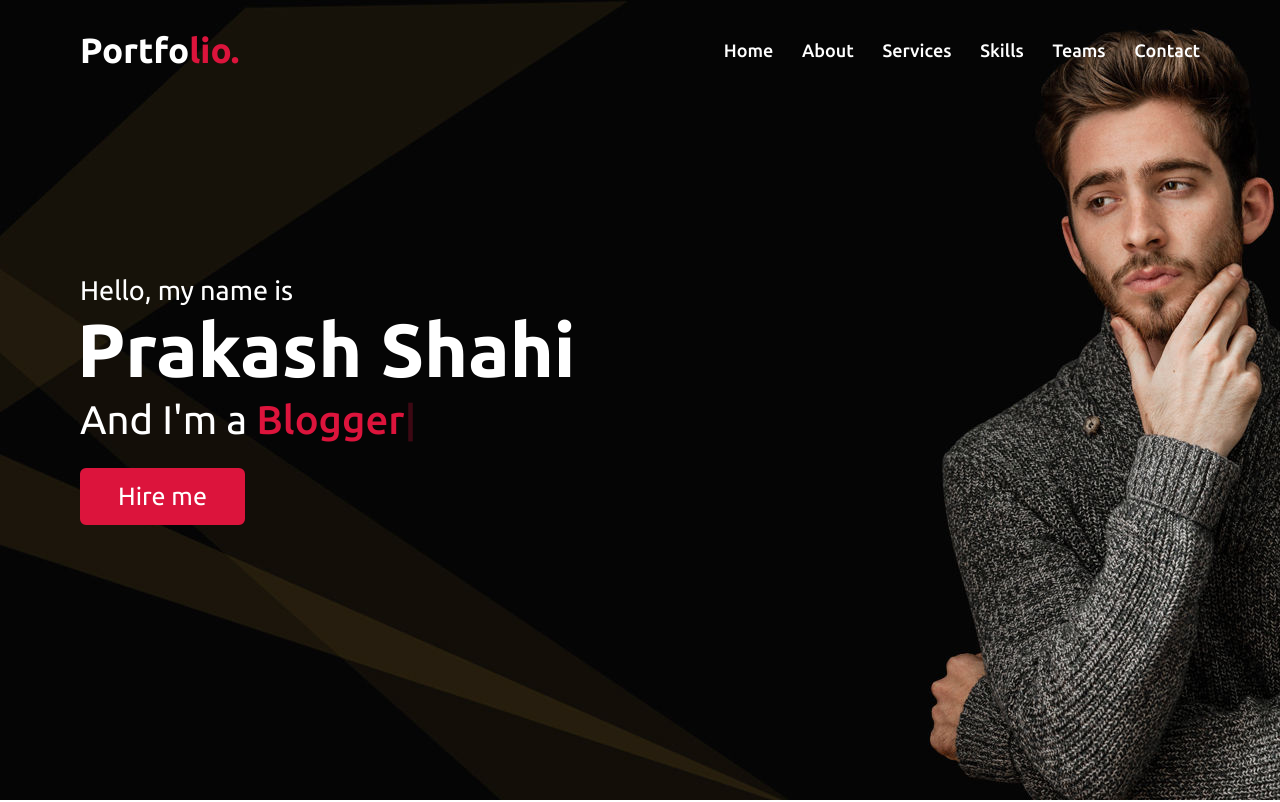
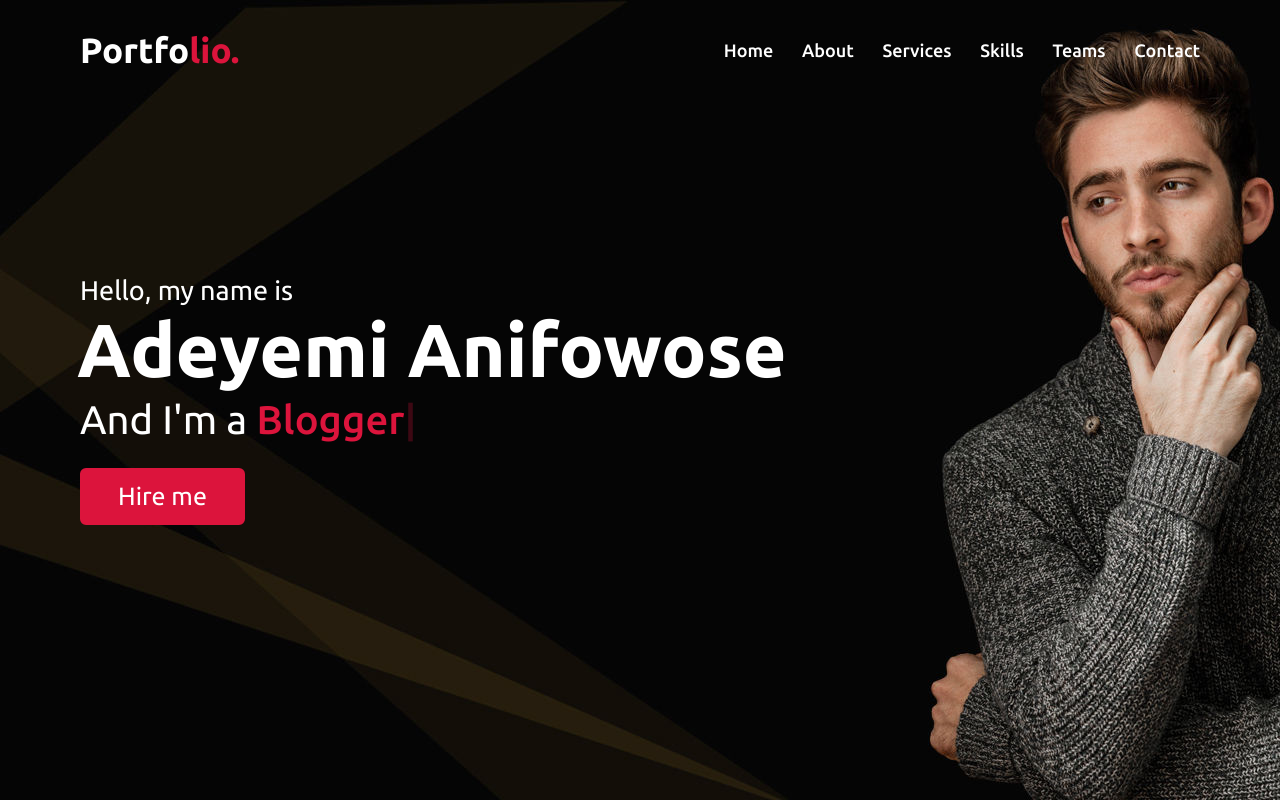
Before and after one commit to foyem/foyem.github.io, a plain HTML site: page index.html in a window 1280 px wide. Shown: the top 802 px of the page. Drawn offline with nearby package versions, Linux system fonts and the light colour scheme.

Commit message:
name changed

```diff
--- a/index.html
+++ b/index.html
@@ -4,7 +4,7 @@
 <head>
     <meta charset="UTF-8">
     <meta name="viewport" content="width=device-width, initial-scale=1.0">
-    <title>Personal Portfolio Website</title>
+    <title>Foyem Portfolio Website</title>
     <link rel="stylesheet" href="style.css">
     <link rel="stylesheet" href="https://cdnjs.cloudflare.com/ajax/libs/font-awesome/5.15.3/css/all.min.css"/>
     <script src="https://code.jquery.com/jquery-3.5.1.min.js"></script>
@@ -40,7 +40,7 @@
         <div class="max-width">
             <div class="home-content">
                 <div class="text-1">Hello, my name is</div>
-                <div class="text-2">Prakash Shahi</div>
+                <div class="text-2">Adeyemi Anifowose</div>
                 <div class="text-3">And I'm a <span class="typing"></span></div>
                 <a href="#">Hire me</a>
             </div>
```
